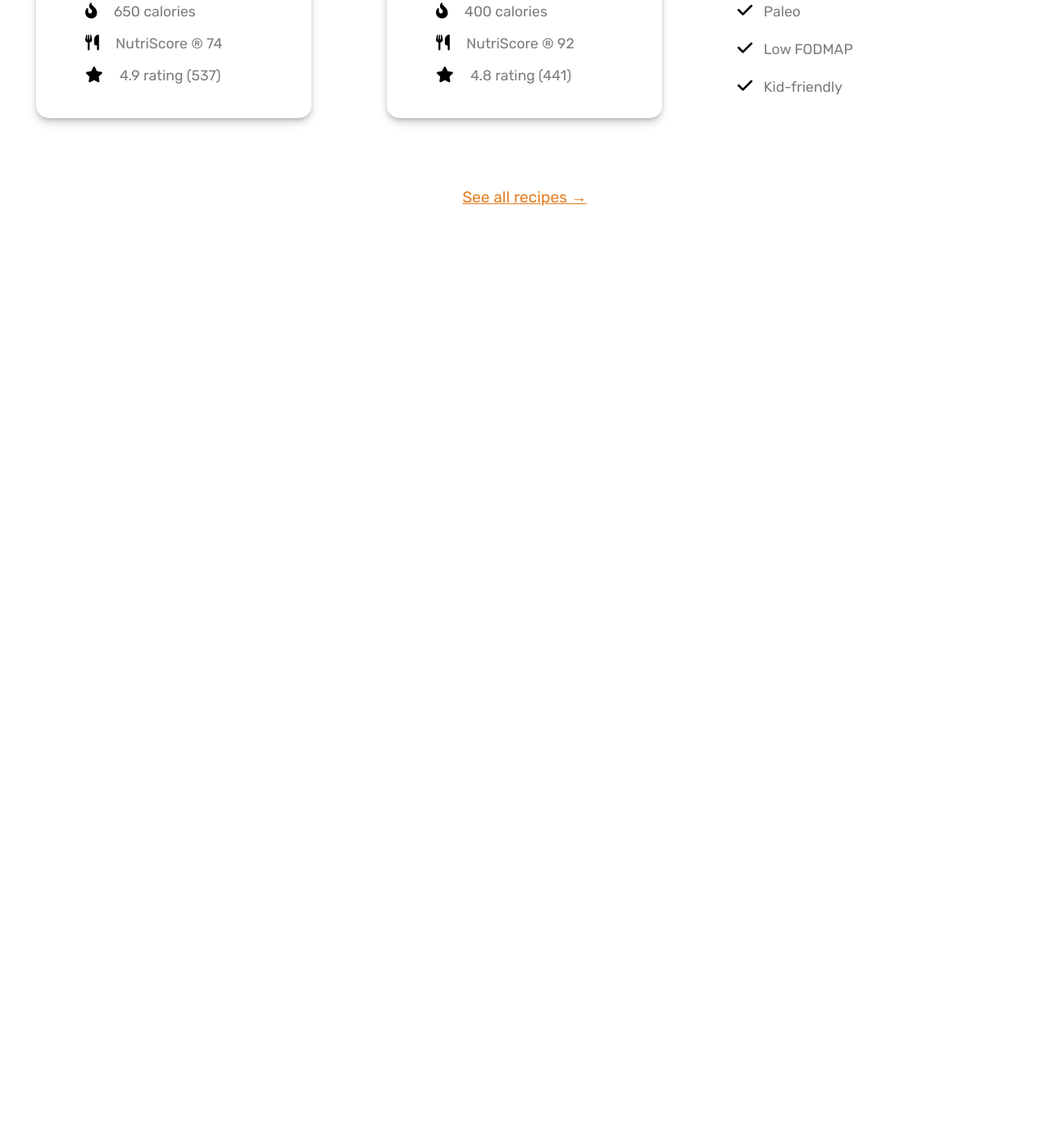
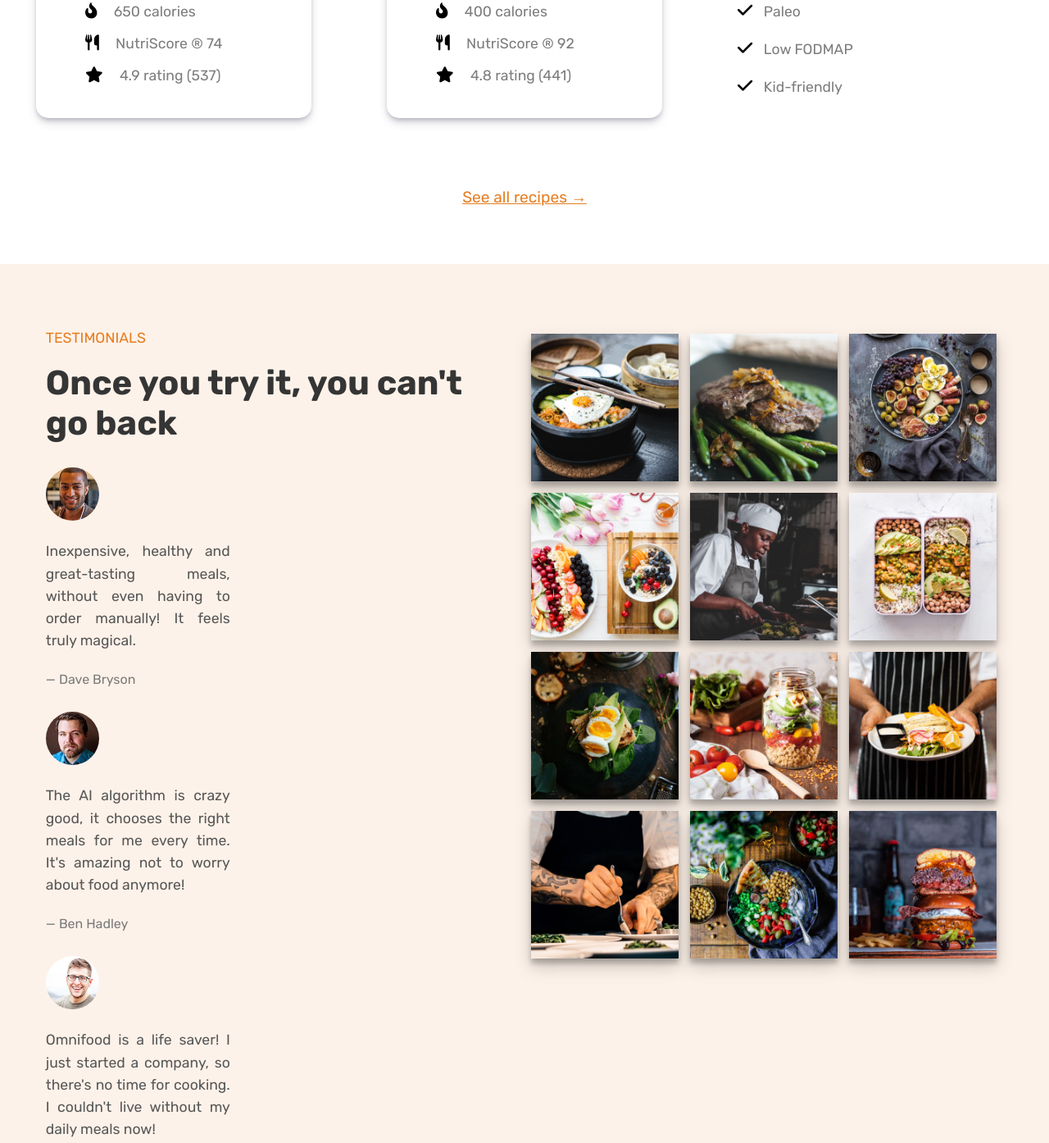
Before and after one commit to Waleed1123/Omnifood, a plain HTML site: page index.html in a window 1280 px wide. Shown: the part 2735-4129 px from the top of the page at 82% size. Before the commit the page ends 3057 px from the top, so only its background shows below. Drawn offline with Linux system fonts and the light colour scheme.

Commit message:
Testimonials Done [Imgs Also]

```diff
--- a/index.html
+++ b/index.html
@@ -4,7 +4,7 @@
 <head>
     <meta charset="UTF-8" />
     <meta name="viewport" content="width=device-width, initial-scale=1.0" />
-    <title>Omnifood -- Never Cook Again!</title>
+    <title>Omnifood — Never Cook Again!</title>
     <!-- Font Awesome Cdn Link -->
     <link rel="stylesheet" href="https://cdnjs.cloudflare.com/ajax/libs/font-awesome/6.4.2/css/all.min.css"
         integrity="sha512-z3gLpd7yknf1YoNbCzqRKc4qyor8gaKU1qmn+CShxbuBusANI9QpRohGBreCFkKxLhei6S9CQXFEbbKuqLg0DA=="
@@ -137,18 +137,20 @@
             <h3>Omnifood AI chooses from 5,000+ recipes</h3>
         </div>
         <div class="main-card-div">
-
             <div class="card">
-
                 <img src="./Image/meal-1.jpg" alt="" />
 
                 <span class="card-text">
                     <p>VEGETARIAN</p>
                     <p class="meal-name">Japanese Gyozas</p>
                     <ul>
-                        <li><i class="fa-solid fa-fire-flame-curved"></i> 650 calories</li>
+                        <li>
+                            <i class="fa-solid fa-fire-flame-curved"></i> 650 calories
+                        </li>
                         <li><i class="fa-solid fa-utensils"></i> NutriScore ® 74</li>
-                        <li><i class="fa-sharp fa-solid fa-star"></i> 4.9 rating (537)</li>
+                        <li>
+                            <i class="fa-sharp fa-solid fa-star"></i> 4.9 rating (537)
+                        </li>
                     </ul>
                 </span>
             </div>
@@ -160,9 +162,13 @@
                     <p>paleo</p>
                     <p class="meal-name">Avocado Salad</p>
                     <ul>
-                        <li><i class="fa-solid fa-fire-flame-curved"></i> 400 calories</li>
+                        <li>
+                            <i class="fa-solid fa-fire-flame-curved"></i> 400 calories
+                        </li>
                         <li><i class="fa-solid fa-utensils"></i> NutriScore ® 92</li>
-                        <li><i class="fa-sharp fa-solid fa-star"></i> 4.8 rating (441)</li>
+                        <li>
+                            <i class="fa-sharp fa-solid fa-star"></i> 4.8 rating (441)
+                        </li>
                     </ul>
                 </span>
             </div>
@@ -170,15 +176,15 @@
             <div class="card-meal">
                 <h3>Works with any diet:</h3>
                 <ul>
-                    <li> <i class="fa-solid fa-check"></i> &ThickSpace; Vegetarian</li>
-                    <li> <i class="fa-solid fa-check"></i> &ThickSpace; Vegan</li>
-                    <li> <i class="fa-solid fa-check"></i> &ThickSpace; Pescastarian</li>
-                    <li> <i class="fa-solid fa-check"></i> &ThickSpace; Gluten-free</li>
-                    <li> <i class="fa-solid fa-check"></i> &ThickSpace; Lactose-free</li>
-                    <li> <i class="fa-solid fa-check"></i> &ThickSpace; Keto</li>
-                    <li> <i class="fa-solid fa-check"></i> &ThickSpace; Paleo</li>
-                    <li> <i class="fa-solid fa-check"></i> &ThickSpace; Low FODMAP</li>
-                    <li> <i class="fa-solid fa-check"></i> &ThickSpace; Kid-friendly</li>
+                    <li><i class="fa-solid fa-check"></i> &ThickSpace; Vegetarian</li>
+                    <li><i class="fa-solid fa-check"></i> &ThickSpace; Vegan</li>
+                    <li><i class="fa-solid fa-check"></i> &ThickSpace; Pescastarian</li>
+                    <li><i class="fa-solid fa-check"></i> &ThickSpace; Gluten-free</li>
+                    <li><i class="fa-solid fa-check"></i> &ThickSpace; Lactose-free</li>
+                    <li><i class="fa-solid fa-check"></i> &ThickSpace; Keto</li>
+                    <li><i class="fa-solid fa-check"></i> &ThickSpace; Paleo</li>
+                    <li><i class="fa-solid fa-check"></i> &ThickSpace; Low FODMAP</li>
+                    <li><i class="fa-solid fa-check"></i> &ThickSpace; Kid-friendly</li>
                 </ul>
             </div>
         </div>
@@ -187,6 +193,73 @@
             <p>See all recipes &rightarrow;</p>
         </div>
     </section>
+    <section class="testimonials">
+        <div class="testimonial-parent">
+
+            <div class="reviews">
+                <p class="testi">Testimonials</p>
+                <h3>Once you try it, you can't go back</h3>
+                <span>
+                    <img src="./Image/dave.jpg" alt="">
+                    <p>Inexpensive, healthy and great-tasting meals, without even having to order manually! It feels
+                        truly
+                        magical.
+                    </p>
+                    <p class="name">— Dave Bryson </p>
+                </span>
+
+                <span>
+                    <img src="./Image/ben.jpg" alt="">
+                    <p>The AI algorithm is crazy good, it chooses the right meals for me every time. It's amazing not to
+                        worry about food anymore!
+                    </p>
+                    <p class="name">— Ben Hadley
+
+                    </p>
+                </span>
+
+                <span>
+                    <img src="./Image/steve.jpg" alt="">
+                    <p>Omnifood is a life saver! I just started a company, so there's no time for cooking. I couldn't
+                        live
+                        without my daily meals now!
+
+                    </p>
+                    <p class="name">— Steve Miller
+
+                    </p>
+                </span>
+
+                <span>
+                    <img src="./Image/hannah.jpg" alt="">
+                    <p>I got Omnifood for the whole family, and it frees up so much time! Plus, everything is organic
+                        and
+                        vegan and without plastic.
+
+                    </p>
+                    <p class="name">— Hannah Smith</p>
+                </span>
+            </div>
+            <div class="testimonials-imgs">
+                <img src="./Image/gallery-1.jpg" alt="">
+                <img src="./Image/gallery-2.jpg" alt="">
+                <img src="./Image/gallery-3.jpg" alt="">
+                <img src="./Image/gallery-4.jpg" alt="">
+                <img src="./Image/gallery-5.jpg" alt="">
+                <img src="./Image/gallery-6.jpg" alt="">
+                <img src="./Image/gallery-7.jpg" alt="">
+                <img src="./Image/gallery-8.jpg" alt="">
+                <img src="./Image/gallery-9.jpg" alt="">
+                <img src="./Image/gallery-10.jpg" alt="">
+                <img src="./Image/gallery-11.jpg" alt="">
+                <img src="./Image/gallery-12.jpg" alt="">
+            </div>
+        </div>
+
+
+
+
+    </section>
 </body>
 
 </html>
--- a/style.css
+++ b/style.css
@@ -152,7 +152,6 @@ span.eating-btn button.learn {
     color: rgb(125, 125, 125);
     filter: brightness(0);
     opacity: 50%;
-
 }
 
 .brands {
@@ -216,7 +215,7 @@ div.app-setting-text p {
     color: rgb(126, 126, 126);
     padding: 5px;
     padding-right: 10px;
-    text-align: justify
+    text-align: justify;
 }
 
 div.app-img img {
@@ -255,13 +254,12 @@ div.app-setting-text2 p {
     color: rgb(126, 126, 126);
     /* padding: 5px; */
     /* padding-left: 10px; */
-    text-align: justify
+    text-align: justify;
 }
 
 div.app-img2 img {
     width: 160px;
     margin-right: 4rem;
-
 }
 
 /* Meals Card Div CSS */
@@ -274,7 +272,6 @@ div.meal-cards {
 
 div.meal-card-text {
     text-align: center;
-
 }
 
 div.meal-card-text p {
@@ -282,7 +279,6 @@ div.meal-card-text p {
     color: #c56109;
     text-transform: uppercase;
     margin-bottom: 15px;
-
 }
 
 div.meal-card-text h3 {
@@ -298,7 +294,6 @@ div.main-card-div {
     align-items: center;
     column-gap: 3rem;
     margin: 25px auto;
-
 }
 
 div.card {
@@ -306,11 +301,13 @@ div.card {
     margin-top: 25px;
     height: 480px;
     border-radius: 15px;
-    box-shadow: rgba(50, 50, 93, 0.25) 0px 6px 12px -2px, rgba(0, 0, 0, 0.3) 0px 3px 7px -3px;
+    box-shadow: rgba(50, 50, 93, 0.25) 0px 6px 12px -2px,
+        rgba(0, 0, 0, 0.3) 0px 3px 7px -3px;
 }
 
 div.card:hover {
-    box-shadow: rgba(0, 0, 0, 0.3) 0px 19px 38px, rgba(0, 0, 0, 0.22) 0px 15px 12px;
+    box-shadow: rgba(0, 0, 0, 0.3) 0px 19px 38px,
+        rgba(0, 0, 0, 0.22) 0px 15px 12px;
     transition: all 0.7s;
 }
 
@@ -342,7 +339,6 @@ span.card-no-2 p {
     padding: 3px 6px;
     margin-right: 5px;
     font-weight: 600;
-
 }
 
 span.card-no-2 p.one {
@@ -415,12 +411,90 @@ div.all-recipes {
 div.all-recipes p {
     font-size: 1.2rem;
     text-decoration: underline;
-
 }
 
 div.all-recipes p:hover {
     transition: all 0.5s;
-    text-decoration:white;
+    text-decoration: white;
     color: #c56109;
     cursor: pointer;
 }
+
+/* Testimonials Section Start */
+section.testimonials {
+    padding: 70px 50px 50px 0;
+    background-color: #fdf2e9;
+}
+
+div.testimonial-parent {
+    display: flex;
+    justify-content: space-between;
+    width: 95%;
+    padding-left: 50px;
+    margin: 10px auto;
+}
+
+section.testimonials div.reviews {
+    /* margin-top: 80px; */
+    width: 50%;
+
+}
+
+div.reviews p.testi {
+    font-size: 1.1rem;
+    text-transform: uppercase;
+    color: #e67e22;
+    margin-bottom: 20px;
+}
+
+div.reviews h3 {
+    font-size: 2.6rem;
+    width: 90%;
+    color: rgb(53, 53, 53);
+}
+
+div.reviews span {
+    display: inline-block;
+    width: 250px;
+    height: 250px;
+    margin-right: 50px;
+    margin-top: 30px;
+}
+
+div.reviews span img {
+    display: inline-block;
+    width: 65px;
+    border-radius: 50%;
+}
+
+div.reviews span p {
+    /* display: inline-block; */
+    width: 90%;
+    font-size: 1.1rem;
+    color: rgb(87, 87, 87);
+    text-align: justify;
+    line-height: 1.7rem;
+    margin-top: 20px;
+}
+
+div.reviews span p.name {
+    color: rgb(122, 122, 122);
+    font-size: 1rem;
+}
+
+div.testimonials-imgs {
+    width: 50%;
+    text-align: center;
+}
+
+div.testimonials-imgs img {
+    width: 180px;
+    margin: 5px;
+    box-shadow: rgba(0, 0, 0, 0.19) 0px 10px 20px, rgba(0, 0, 0, 0.23) 0px 6px 6px;
+    transition: all 0.3s;
+}
+
+div.testimonials-imgs img:hover {
+    box-shadow: rgba(0, 0, 0, 0.3) 0px 19px 38px, rgba(0, 0, 0, 0.22) 0px 15px 12px;
+
+}
```
